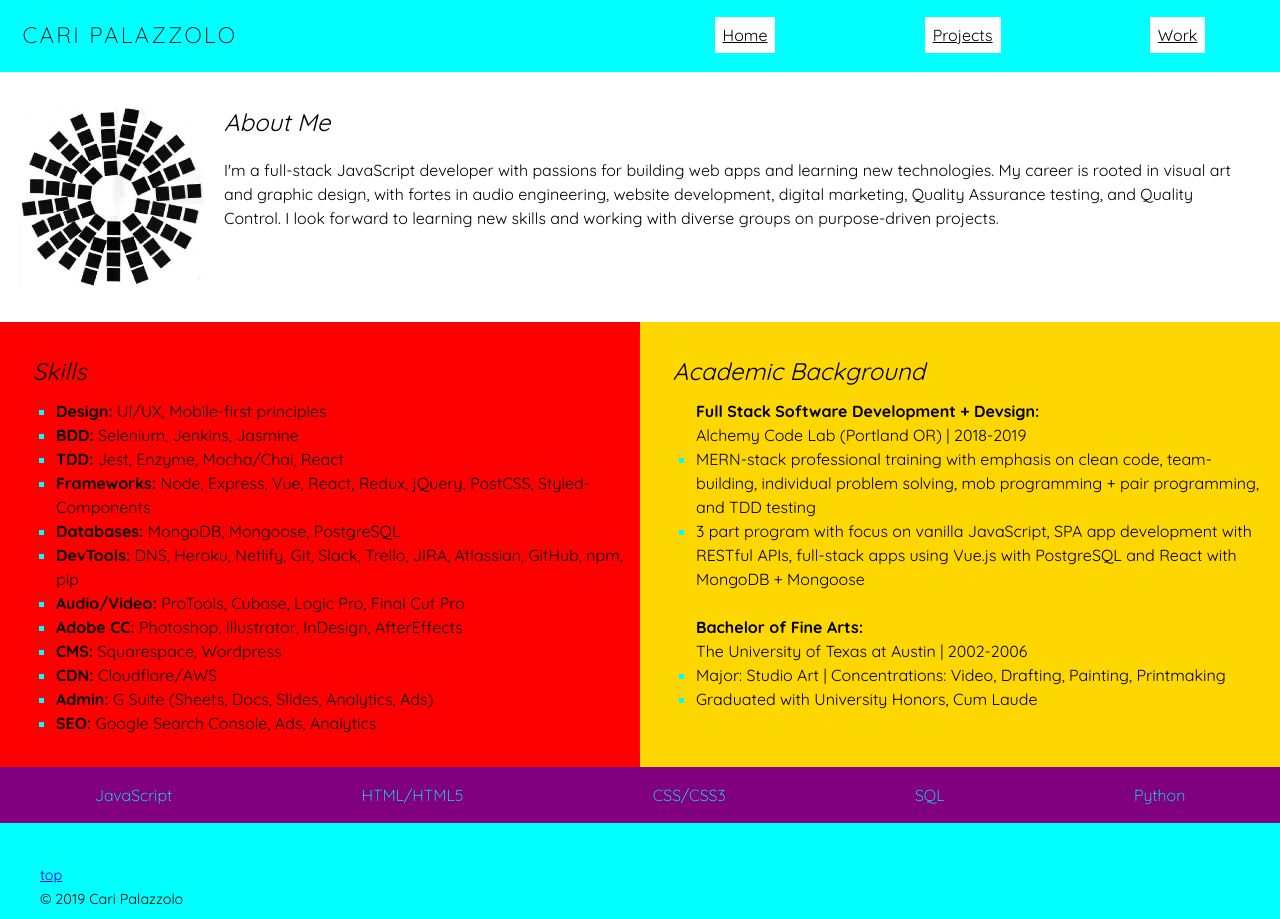
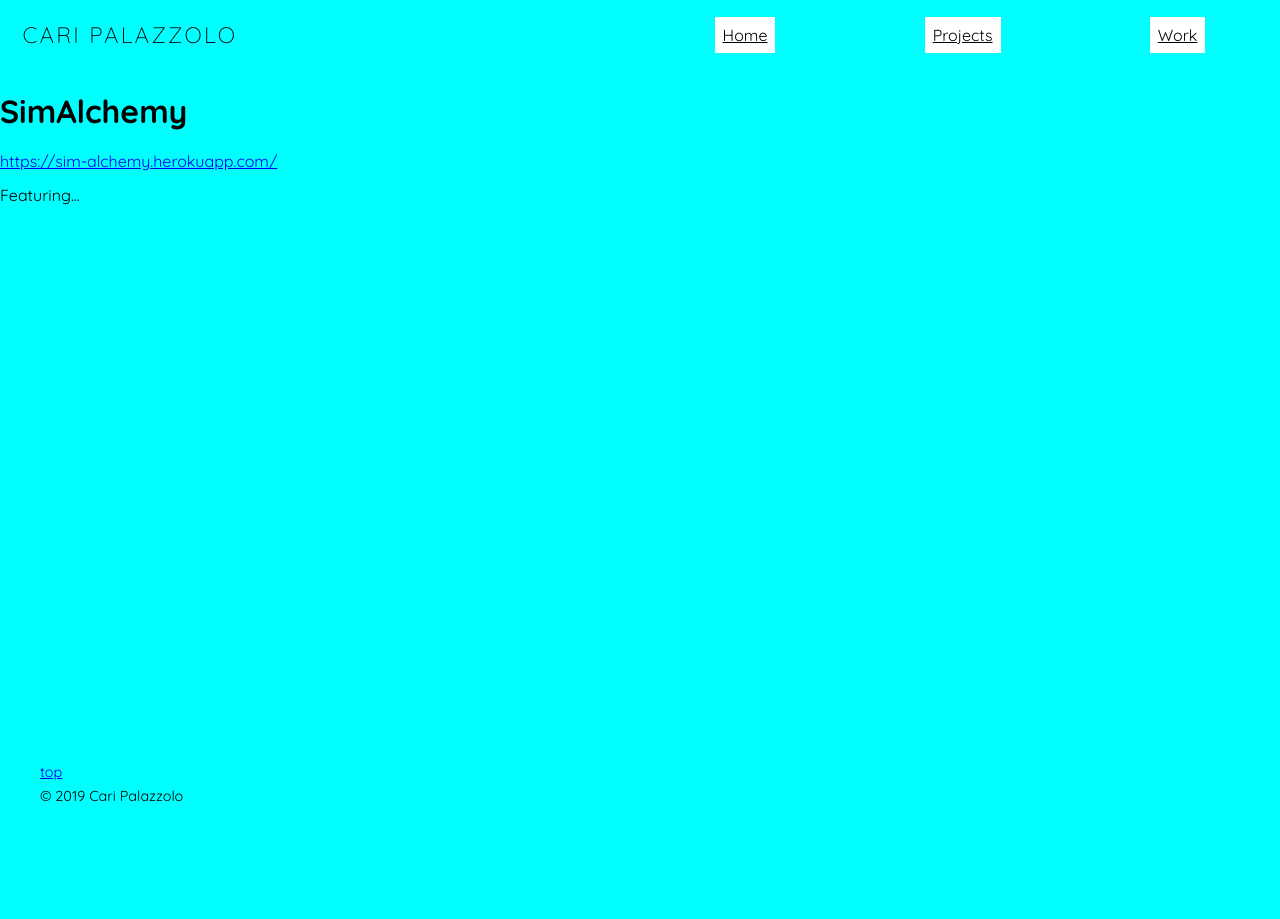
Before and after one commit to caripizza/portfolio, a React app: page /projects/SimAlchemy in a window 1280 px wide. Before the commit this address led to /. After the commit the page ends 816 px from the top, so only its background shows below. Built offline with nearby package versions, Linux system fonts and the light colour scheme; what promise-middleware-redux would draw is missing.

Commit message:
started adding SimAlchemy project

```diff
--- a/src/components/app/App.js
+++ b/src/components/app/App.js
@@ -30,6 +30,9 @@ export default class App extends Component {
               <Route exact path={ROUTES.PROJECTS_MEME_GENERATOR.path}
                 component={ROUTES.PROJECTS_MEME_GENERATOR.Component}
               />
+              <Route exact path={ROUTES.PROJECTS_SIM_ALCHEMY.path}
+                component={ROUTES.PROJECTS_SIM_ALCHEMY.Component}
+              />
               <Redirect to={ROUTES.HOME.path} />
             </Switch>
           </ScrollToTop>
--- a/src/components/projects/Projects.js
+++ b/src/components/projects/Projects.js
@@ -51,10 +51,19 @@ const Projects = () => {
           </article>
 
           <article>
-            <h3>SssSss</h3>
+            <h3>SimAlchemy</h3>
             <br/>
             <span>
-              Duis aute irure dolor in @reprehenderit in voluptate velit esse #cillum #lkjlkjlkj
+              Back-end app featuring a code school game for the command line, utilizing MongoDB/Mongoose, Express.js, Node.js, and Inquirer; deployed to Heroku.
+            </span>
+            <br/>
+            <span>
+              <Link to="/projects/SimAlchemy">
+                View project
+              </Link> /
+              <a href="https://github.com/team-sailboat/SimAlchemy" target="_blank" rel="noopener noreferrer">
+                GitHub
+              </a>
             </span>
           </article>
 
--- /dev/null
+++ b/src/components/projects/sim-alchemy/SimAlchemy.js
@@ -0,0 +1,26 @@
+import React from 'react';
+
+const SimAlchemy = () => {
+  return (
+    <>
+
+      <main>
+        <section>
+          <h1>SimAlchemy</h1>
+          <span>
+            <a href="https://sim-alchemy.herokuapp.com/"
+              target="_blank" rel="noopener noreferrer"
+            >
+              https://sim-alchemy.herokuapp.com/
+            </a>
+          </span>
+          <br/>
+          <p>Featuring...</p>
+        </section>
+      </main>
+
+    </>
+  );
+};
+
+export default SimAlchemy;
--- a/src/routes/routes.js
+++ b/src/routes/routes.js
@@ -3,6 +3,7 @@ import Homebrewdog from '../components/projects/homebrewdog/Homebrewdog';
 import Work from '../components/work/Work';
 import Projects from '../components/projects/Projects';
 import MemeGenerator from '../components/projects/meme-generator/MemeGenerator';
+import SimAlchemy from '../components/projects/sim-alchemy/SimAlchemy';
 
 export const ROUTES = {
   HOME: {
@@ -29,5 +30,10 @@ export const ROUTES = {
     path: '/projects/meme-generator',
     Component: MemeGenerator,
     linkTo: () => '/projects/meme-generator'
+  },
+  PROJECTS_SIM_ALCHEMY: {
+    path: '/projects/SimAlchemy',
+    Component: SimAlchemy,
+    linkTo: () => '/projects/SimAlchemy'
   }
 };
```
